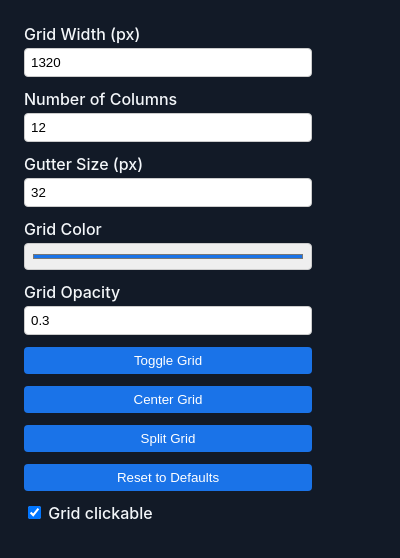
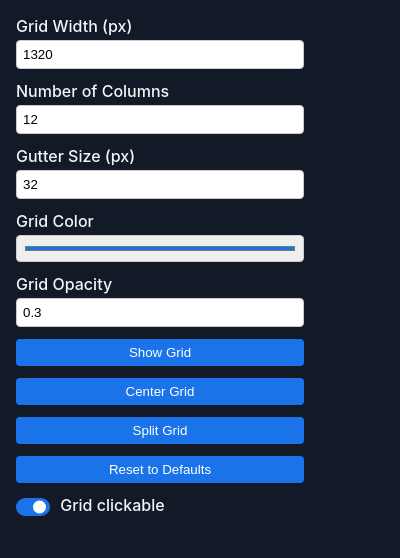
Before and after one commit to Grohon/layout-grid-visualizer, a browser extension: page popup.html in a window 400 px wide. Drawn offline with Linux system fonts and the light colour scheme.

Commit message:
Updated toggle style, improved styling

```diff
--- a/popup.css
+++ b/popup.css
@@ -9,13 +9,33 @@ body {
   font-size: 16px;
 }
 
+:root {
+  /* Colors */
+  --color-white: #ffffff;
+  --color-black: #000000;
+
+  --color-dark-blue: #121a27;
+  --color-off-white: #f3f6f9;
+
+  --color-brand-blue: #1a73e8;
+  --color-brand-blue-dark: #1557b0;
+  --color-gray-medium: #cccccc;
+
+  --popup-bg: var(--color-dark-blue);
+  --popup-color: var(--color-off-white);
+
+  /* Size */
+  --slider-size: 0.8125rem;
+}
+
 body {
+  margin: 0;
   width: 20rem;
   padding: 1rem;
   font-family: -apple-system, BlinkMacSystemFont, "Segoe UI", Roboto, Arial,
     sans-serif;
-  background-color: #121a27;
-  color: #f3f6f9;
+  background-color: var(--popup-bg);
+  color: var(--popup-color);
 }
 
 .form-group {
@@ -24,31 +44,33 @@ body {
 }
 
 label {
-  display: block;
+  display: inline-block;
   margin-bottom: 0.25rem;
   font-weight: 500;
+  cursor: pointer;
+  user-select: none;
 }
 
 input[type="number"],
 input[type="color"] {
   width: 100%;
   padding: 0.375rem;
-  border: 1px solid #ccc;
+  border: 1px solid var(--color-gray-medium);
   border-radius: 0.25rem;
 }
 
 button {
   width: 100%;
   padding: 0.375rem;
-  background: #1a73e8;
-  color: white;
+  background: var(--color-brand-blue);
+  color: var(--color-white);
   border: none;
   border-radius: 0.25rem;
   cursor: pointer;
 }
 
 button:hover {
-  background: #1557b0;
+  background: var(--color-brand-blue-dark);
 }
 
 .color-input {
@@ -57,12 +79,7 @@ button:hover {
   gap: 0.5rem;
 }
 
-.w-form-grid-columns {
-  display: flex;
-  gap: 0.375rem;
-}
-
-:is(.form-grid-columns, .form-grid-buttons) {
+:is(.w-form-grid-columns, .form-grid-columns, .form-grid-buttons) {
   display: flex;
   gap: 0.375rem;
 }
@@ -74,3 +91,51 @@ button:hover {
 .form-grid-buttons {
   display: none;
 }
+
+.toggle {
+  position: relative;
+  display: inline-block;
+  width: 34px;
+  height: 18px;
+  vertical-align: middle;
+  margin-right: 6px;
+}
+
+.toggle input {
+  opacity: 0;
+  width: 0;
+  height: 0;
+}
+
+.slider {
+  position: absolute;
+  cursor: pointer;
+  top: 0;
+  left: 0;
+  right: 0;
+  bottom: 0;
+  background-color: var(--color-gray-medium);
+  transition: 0.4s;
+  border-radius: 34px;
+}
+
+.slider:before {
+  position: absolute;
+  content: "";
+  height: var(--slider-size);
+  aspect-ratio: 1;
+  top: 50%;
+  left: 0.25rem;
+  background-color: var(--color-white);
+  transition: 300ms;
+  border-radius: 50%;
+  translate: 0 -50%;
+}
+
+input:checked + .slider {
+  background-color: var(--color-brand-blue);
+}
+
+input:checked + .slider:before {
+  translate: var(--slider-size) -50%;
+}
--- a/popup.html
+++ b/popup.html
@@ -45,7 +45,7 @@
   </div>
 
   <div class="form-group">
-    <button id="toggleGrid" aria-label="Show or hide grid" title="Show or hide the grid overlay">Toggle Grid</button>
+    <button id="toggleGrid" aria-label="Show or hide grid" title="Show or hide the grid overlay">Show Grid</button>
   </div>
 
   <div class="form-group">
@@ -62,7 +62,11 @@
 
   <div class="form-group">
     <label>
-      <input type="checkbox" id="gridClickable" checked>
+      <span class="toggle">
+        <input type="checkbox" id="gridClickable" checked>
+        <span class="slider"></span>
+      </span>
+
       Grid clickable
     </label>
   </div>
```
